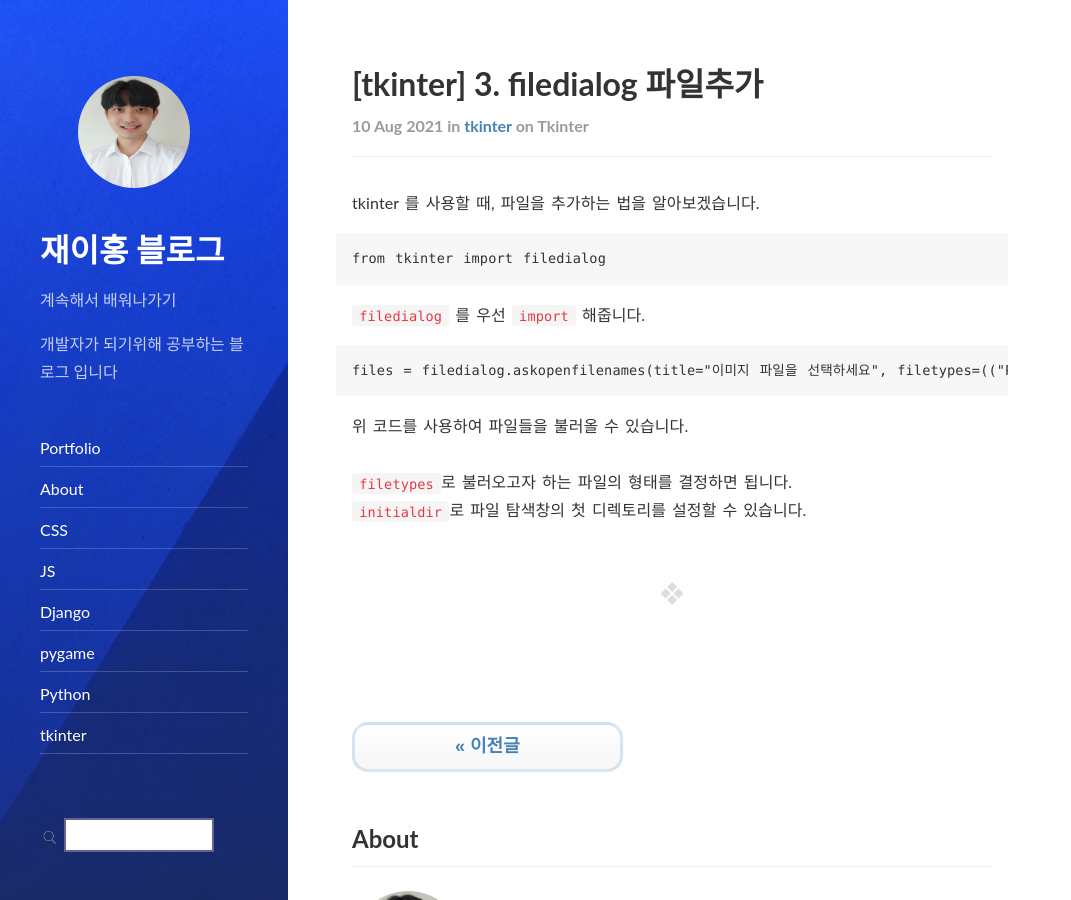
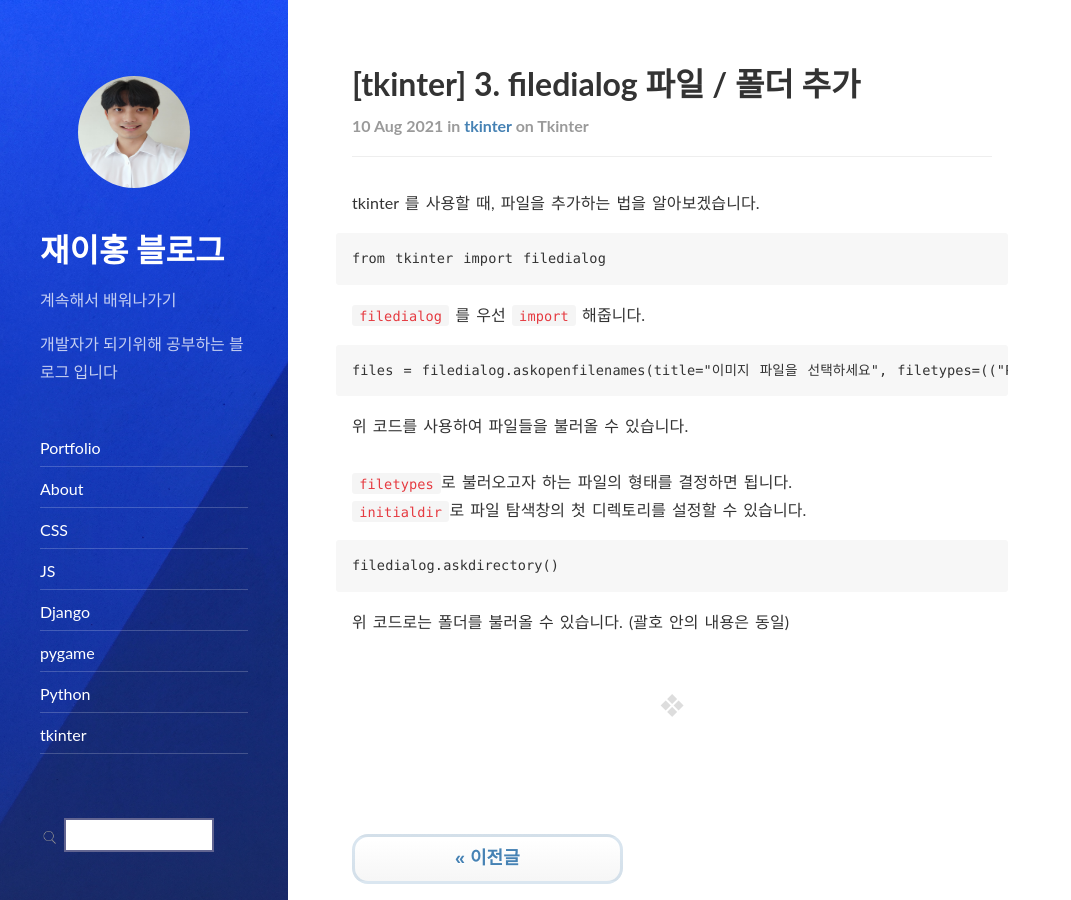
Before and after one commit to compasstar/compasstar.github.io, a Jekyll site: the page built from _posts/tkinter/2021-08-10-filedialog.md, in a window 1280 px wide and 900 px high. Shown: the whole window, without its empty margins (0-1071 px from the left). Built offline with Jekyll 4.4.1, drawn with Linux system fonts in a browser that asks for light colours; nearby versions of some CDN libraries; comment, search, counter and statistics services are not loaded.

Commit message:
폴더추가

````diff
--- a/_posts/tkinter/2021-08-10-filedialog.md
+++ b/_posts/tkinter/2021-08-10-filedialog.md
@@ -1,6 +1,6 @@
 ---
 layout: post
-title:  "[tkinter] 3. filedialog 파일추가"
+title:  "[tkinter] 3. filedialog 파일 / 폴더 추가"
 subtitle:   "tkinter filedialog"
 categories: tkinter
 tags: tkinter
@@ -21,3 +21,8 @@ files = filedialog.askopenfilenames(title="이미지 파일을 선택하세요",
 위 코드를 사용하여 파일들을 불러올 수 있습니다. <br><br>
 `filetypes`로 불러오고자 하는 파일의 형태를 결정하면 됩니다.<br>
 `initialdir`로 파일 탐색창의 첫 디렉토리를 설정할 수 있습니다.
+
+```
+filedialog.askdirectory()
+```
+위 코드로는 폴더를 불러올 수 있습니다. (괄호 안의 내용은 동일)
````
